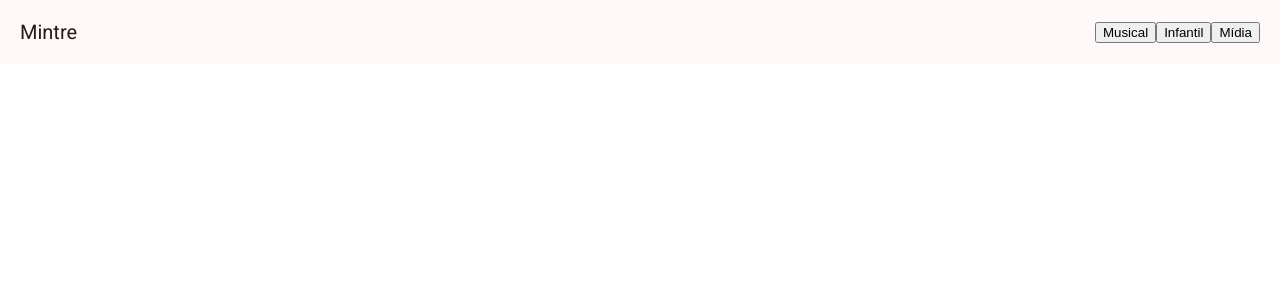
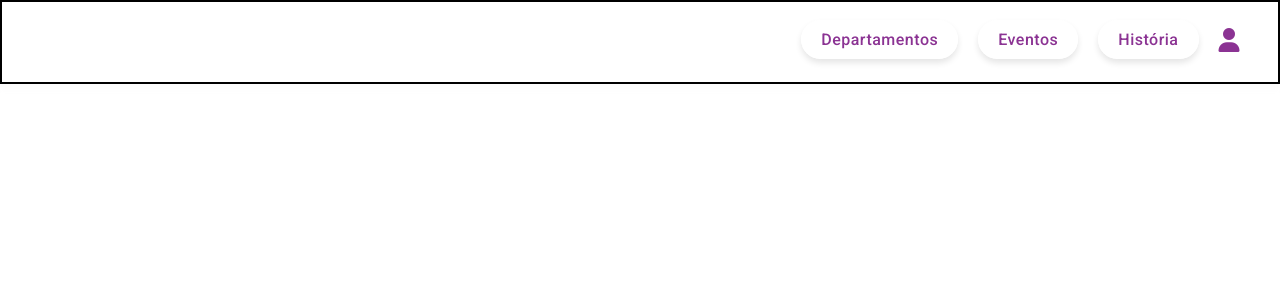
Before and after one commit to Guilherm12122/mintre, an Angular app in the folder mintre_front/: page / in a window 1280 px wide. Shown: the top 300 px of the page. Built offline with nearby package versions, Linux system fonts and the light colour scheme.

Commit message:
criação de navbar

```diff
--- a/mintre_front/angular.json
+++ b/mintre_front/angular.json
@@ -37,8 +37,9 @@
               }
             ],
             "styles": [
-              "@angular/material/prebuilt-themes/rose-red.css",
-              "src/styles.css"
+              "@angular/material/prebuilt-themes/azure-blue.css",
+              "src/styles.css",
+              "node_modules/@fortawesome/fontawesome-free/css/all.css"
             ],
             "scripts": [],
             "server": "src/main.server.ts",
@@ -101,7 +102,7 @@
               }
             ],
             "styles": [
-              "@angular/material/prebuilt-themes/rose-red.css",
+              "@angular/material/prebuilt-themes/azure-blue.css",
               "src/styles.css"
             ],
             "scripts": []
--- a/mintre_front/package.json
+++ b/mintre_front/package.json
@@ -23,6 +23,7 @@
     "@angular/platform-server": "^18.2.0",
     "@angular/router": "^18.2.0",
     "@angular/ssr": "^18.2.4",
+    "@fortawesome/fontawesome-free": "^6.6.0",
     "express": "^4.18.2",
     "mintre-front": "file:",
     "rxjs": "~7.8.0",
--- a/mintre_front/src/app/app-routing.module.ts
+++ b/mintre_front/src/app/app-routing.module.ts
@@ -1,7 +1,10 @@
 import { NgModule } from '@angular/core';
 import { RouterModule, Routes } from '@angular/router';
+import { HomeComponent } from './components/home/home.component';
 
-const routes: Routes = [];
+const routes: Routes = [
+  {path: '', component: HomeComponent}
+];
 
 @NgModule({
   imports: [RouterModule.forRoot(routes)],
--- a/mintre_front/src/app/app.component.html
+++ b/mintre_front/src/app/app.component.html
@@ -1,4 +1,6 @@
-<mat-toolbar color="primary">
+<router-outlet/>
+
+<!-- <mat-toolbar color="primary">
   <span>Mintre</span>
   <span class="spacer"></span>
   <button mat-button (click)="obtemMembroPorDepartamento('musical')">Musical</button>
@@ -11,4 +13,4 @@
   <p> {{membro.cargo}} </p>
   <p> {{membro.url_foto}} </p>
   <p> {{membro.telefone}} </p>
-</div>
+</div> -->
--- a/mintre_front/src/app/app.component.ts
+++ b/mintre_front/src/app/app.component.ts
@@ -9,14 +9,14 @@ import { MembroService } from './membro/membro.service';
 })
 export class AppComponent {
 
-  membros: Membro[] = []
+  // membros: Membro[] = []
 
-  constructor(private membroService: MembroService){}
+  // constructor(private membroService: MembroService){}
 
-  obtemMembroPorDepartamento(departamento_nome: string){
-    this.membroService.getMembros(departamento_nome)
-      .subscribe((data: Membro[]) => {
-        this.membros = data;
-      })
-  }
+  // obtemMembroPorDepartamento(departamento_nome: string){
+  //   this.membroService.getMembros(departamento_nome)
+  //     .subscribe((data: Membro[]) => {
+  //       this.membros = data;
+  //     })
+  // }
 }
--- /dev/null
+++ b/mintre_front/src/app/components/header/header.component.css
@@ -0,0 +1,76 @@
+/* Estilos para o cabeçalho */
+header {
+  background-color: #ffff;
+  padding: 10px 0;
+  box-shadow: 0 4px 6px rgba(211, 210, 210, 0.1);
+  border: 2px solid black;
+}
+
+/* Estilos para a barra de navegação */
+.navbar {
+  display: flex;
+  justify-content: space-between;
+  align-items: center;
+  max-width: 1200px;
+  margin: 0 auto;
+  padding: 0 20px;
+}
+
+.navbar-logo {
+  font-size: 24px;
+  color: white;
+  font-weight: bold;
+  text-transform: uppercase;
+  letter-spacing: 1px;
+}
+
+/* Estilos para o menu */
+.navbar-menu {
+  list-style: none;
+  display: flex;
+  gap: 20px;
+}
+
+.menu-item {
+  display: inline-block;
+}
+
+.menu-link {
+  text-decoration: none;
+  color: #8B3393;
+  font-size: 16px;
+  padding: 10px 20px;
+  border-radius: 30px;
+  background-color: white;
+  transition: background-color 0.3s, color 0.3s;
+  font-weight: 500;
+  box-shadow: 0 4px 6px rgba(0, 0, 0, 0.1);
+}
+
+.menu-link:hover {
+  background-color: #8B3393; /* Cor de fundo ao passar o mouse */
+  color: white;
+  box-shadow: 0px 4px 15px rgba(219, 197, 222, 0.925);
+}
+
+.user-login-link {
+  color: #8B3393;
+  font-size: 24px;
+}
+
+/* Estilos para tornar o design responsivo */
+@media (max-width: 768px) {
+  .navbar {
+    flex-direction: column;
+  }
+
+  .navbar-menu {
+    flex-direction: column;
+    gap: 10px;
+  }
+
+  .menu-link {
+    display: block;
+    text-align: center;
+  }
+}
--- /dev/null
+++ b/mintre_front/src/app/components/header/header.component.html
@@ -0,0 +1,21 @@
+<header>
+  <nav class="navbar">
+    <div class="navbar-logo">MyBrand</div>
+    <ul class="navbar-menu">
+      <li class="menu-item">
+        <a href="#" class="menu-link">Departamentos</a>
+      </li>
+      <li class="menu-item">
+        <a href="#" class="menu-link">Eventos</a>
+      </li>
+      <li class="menu-item">
+        <a href="#" class="menu-link">História</a>
+      </li>
+      <div class="user-icon">
+        <a routerLink="/login" class="user-login-link">
+          <i class="fas fa-user"></i>
+        </a>
+      </div>
+    </ul>
+  </nav>
+</header>
--- /dev/null
+++ b/mintre_front/src/app/components/home/home.component.html
@@ -0,0 +1 @@
+<app-header></app-header>
```
Also changed, not shown: mintre_front/src/app/app.module.ts (+10 -3 lines), mintre_front/src/app/components/header/header.component.ts (added, +10 -0 lines), mintre_front/src/app/components/home/home.component.ts (added, +10 -0 lines), mintre_front/src/app/components/home/home.component.css (added), 1 other file (tests, documents, lock files or other folders).
